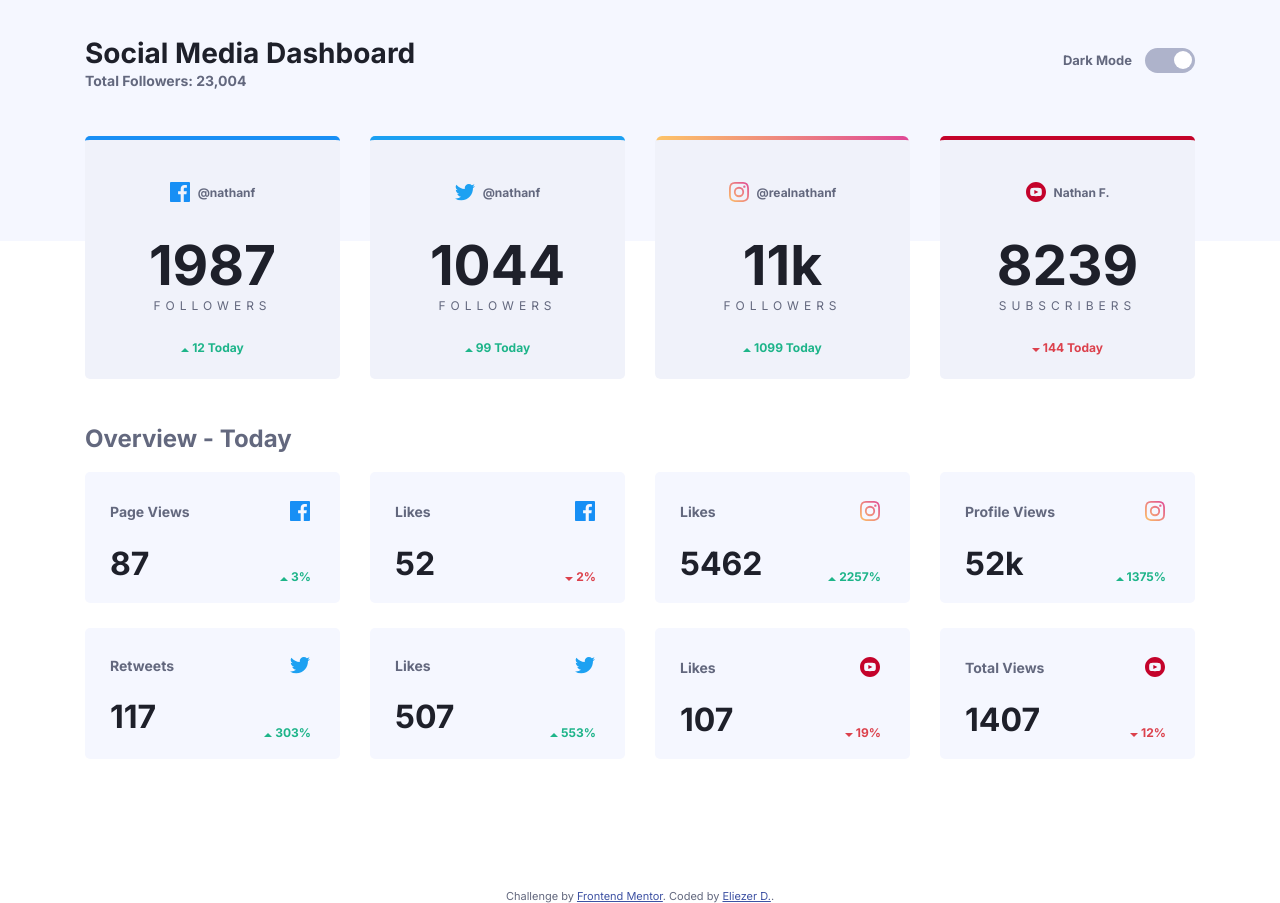
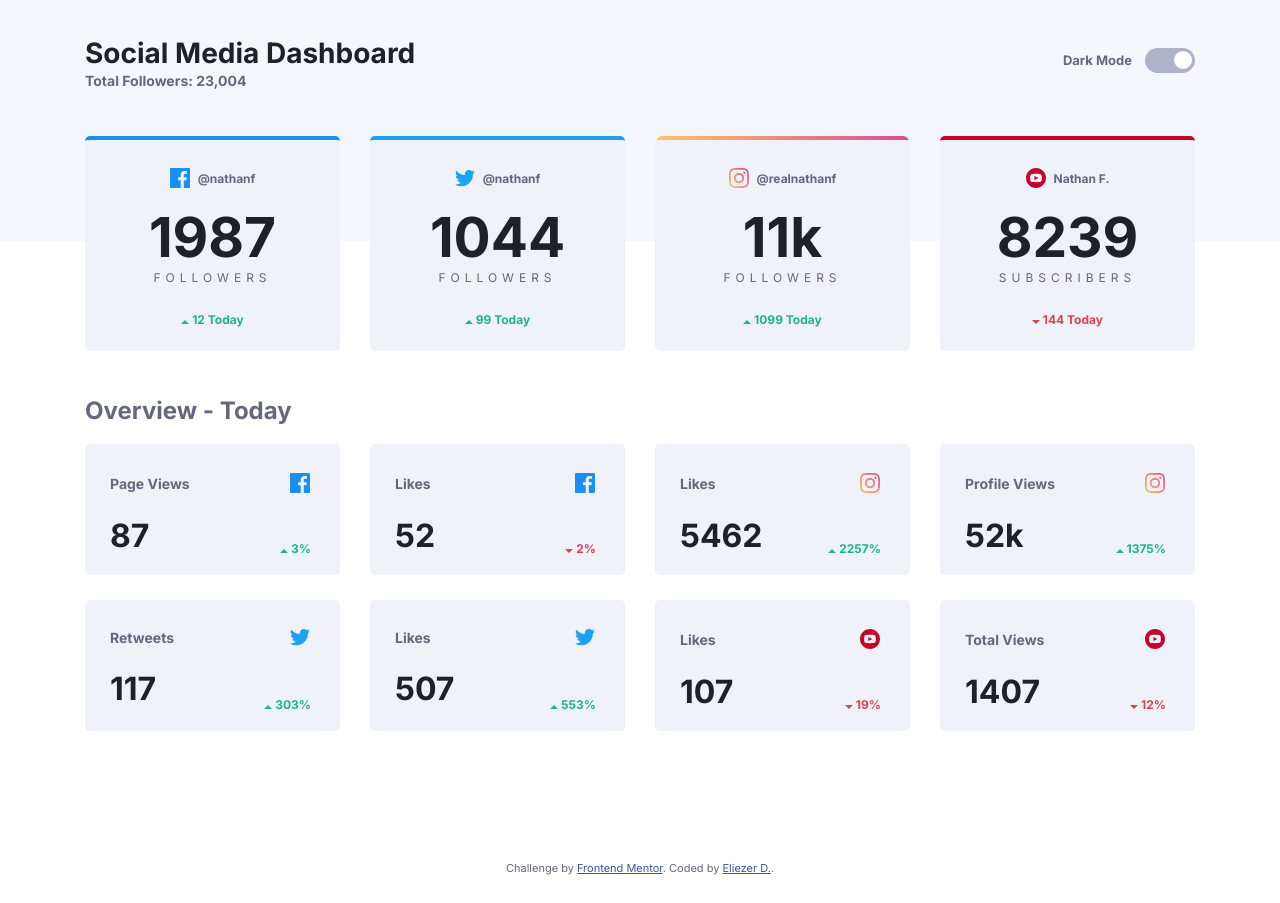
Before and after one commit to edavid78/Social-media-dashboard-with-theme-switcher, a plain HTML site: page index.html in a window 1280 px wide. After the commit the page ends 875 px from the top, so only its background shows below. Drawn offline with Linux system fonts and the light colour scheme.

Commit message:
Fixed padding in the cards

```diff
--- a/sass/styles.scss
+++ b/sass/styles.scss
@@ -129,7 +129,7 @@ section {
   color: $very-dark-blue-text;
   font-size: 55px;
   font-weight: map-get($font-weights , "bold");
-  margin: 16px 0 0px 0;
+  margin: 2px 0 0px 0;
 }
 
 .follower-subs {
@@ -233,7 +233,7 @@ section {padding: 0 20px;
     }
     .card {
         width: 185px;
-        padding: 29px 35px 23px 35px;
+        padding: 15px 35px 23px 35px;
         margin-bottom: 25px;
         border-radius: 5px;
         position: relative;
@@ -262,7 +262,7 @@ section {padding: 0 20px;
         border-radius: 5px;
         position: relative;
         cursor: pointer;
-        background-color: $very-pale-blue-top-bg;
+        background-color: $light-grayish-blue-card-bg;
 
       .overview-heading-icon {
         margin-bottom: 23px;
```
Also changed, not shown: css/styles.css.
